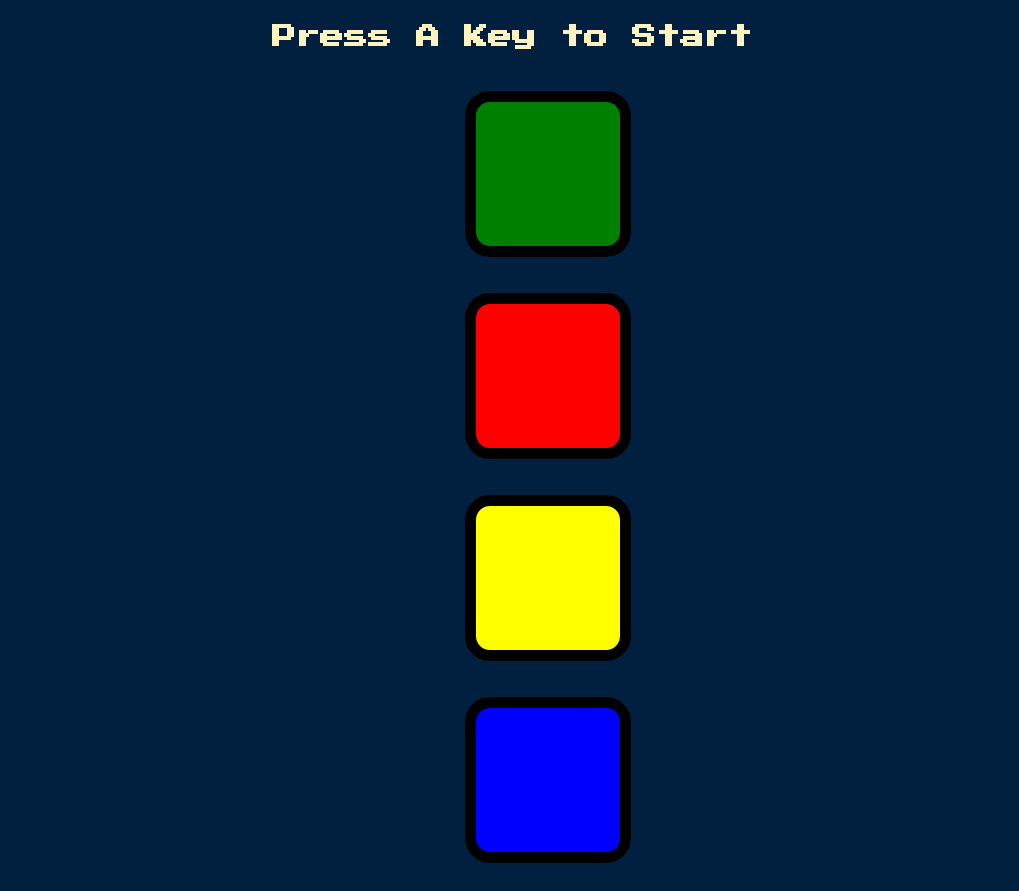
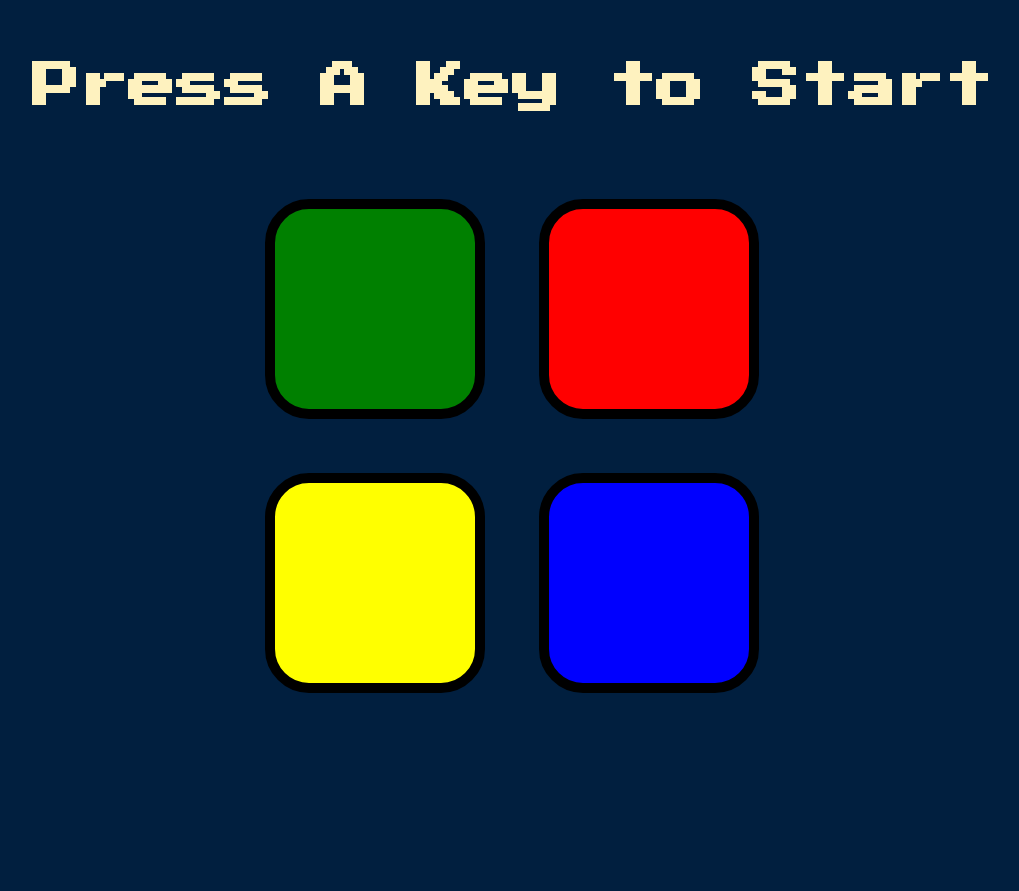
Before and after one commit to kitty-g13/Simongame, a plain HTML site: page index.html in a window 1280 px wide. Shown: the whole page, without its empty margins (128-1147 px from the left). After the commit the page ends 800 px from the top, so only its background shows below. Drawn offline with nearby package versions, Linux system fonts and the light colour scheme.

Commit message:
Update styles.css

```diff
--- a/styles.css
+++ b/styles.css
@@ -5,25 +5,25 @@ body {
 
 #level-title {
   font-family: 'Press Start 2P', cursive;
-  font-size: 1.5rem;
-  margin:  2%;
+  font-size: 3rem;
+  margin:  5%;
   color: #FEF2BF;
 }
 
 .container {
   display: block;
-  width: 10%;
+  width: 50%;
   margin: auto;
 
 }
 
 .btn {
-  margin: 1rem;
+  margin: 25px;
   display: inline-block;
-  height: 9rem;
-  width: 9rem;
-  border: 0.7rem solid black;
-  border-radius: 15%;
+  height: 200px;
+  width: 200px;
+  border: 10px solid black;
+  border-radius: 20%;
 }
 
 .game-over {
```
